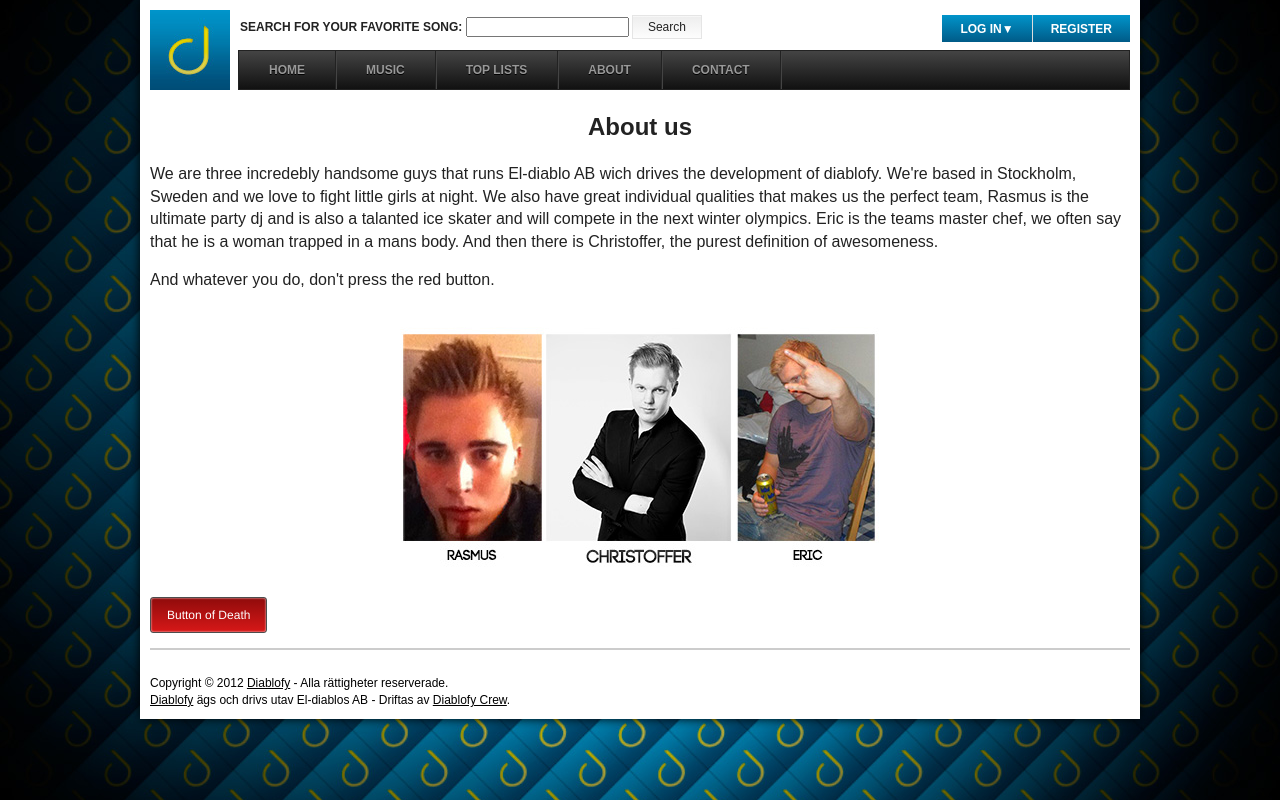
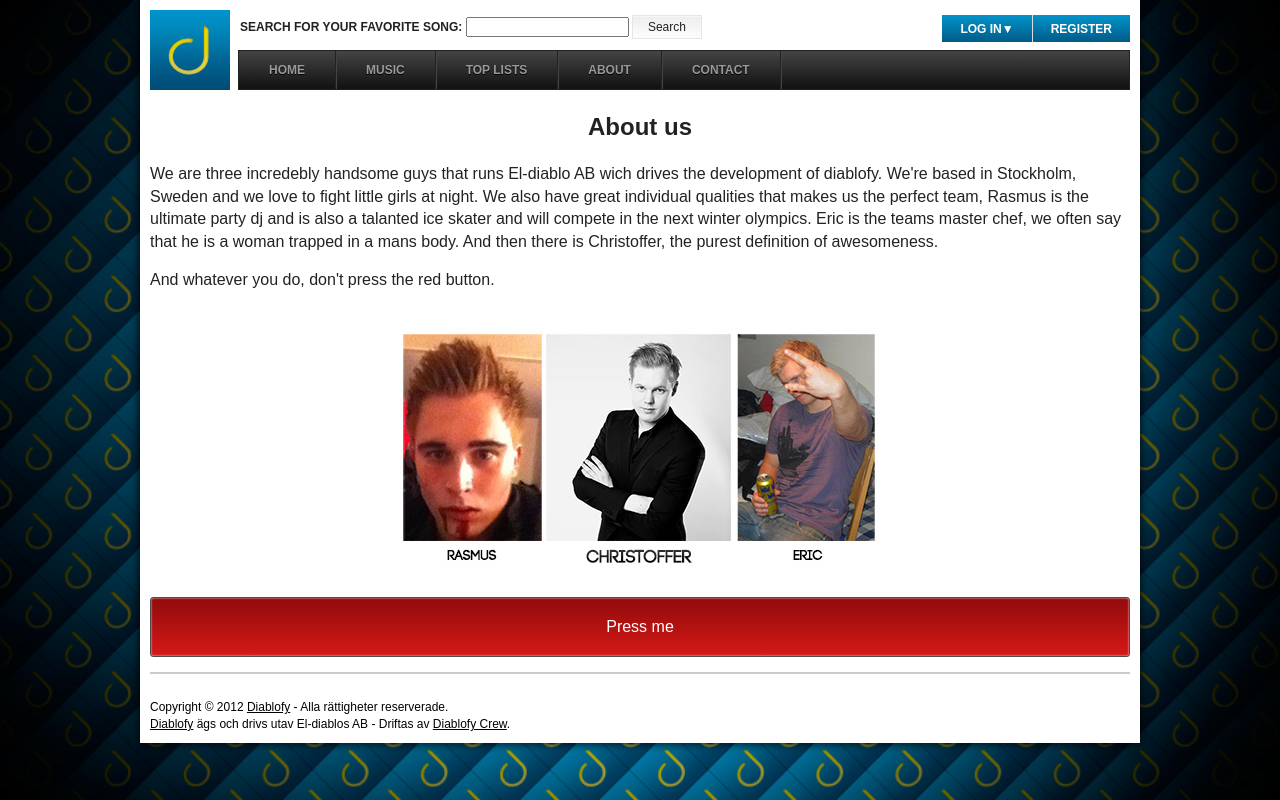
Before and after one commit to calvenstrand/El-diablos, a PHP site: page /about.php in a window 1280 px wide. Run offline with PHP 8.4, Linux system fonts and the light colour scheme; some libraries are stand-ins or nearby versions.

Commit message:
small css changes

```diff
--- a/about.php
+++ b/about.php
@@ -28,7 +28,7 @@ session_start();
             </div>
 
             <button id="buttonOfDeath">
-            Button of Death
+            Press me
             </button>
         </div>
 
--- a/css/style.css
+++ b/css/style.css
@@ -120,6 +120,7 @@ footer {
 .main {
 	margin-top: 10px;
 	width: 100%;
+	min-height:500px;
 }
 
 .main-child {
@@ -567,9 +568,8 @@ input:focus, textarea:focus {
 /* ===== MÖRDARKNAPPEN ===== */
 
 #buttonOfDeath {
-	font-size: 12px;
-	text-decoration: none!important;
-	font-family: Helvetica, Arial, sans serif;
+	width:980px;
+	height:60px;
 	padding: 10px 16px;
 	border-radius: 3px;
 	-moz-border-radius: 3px;
--- a/register.php
+++ b/register.php
@@ -50,7 +50,6 @@ session_start();
 				</form>
 			</div>
 		</div>
-
 	<?php
   include_once ('includes/footer.php');
   ?>
```
